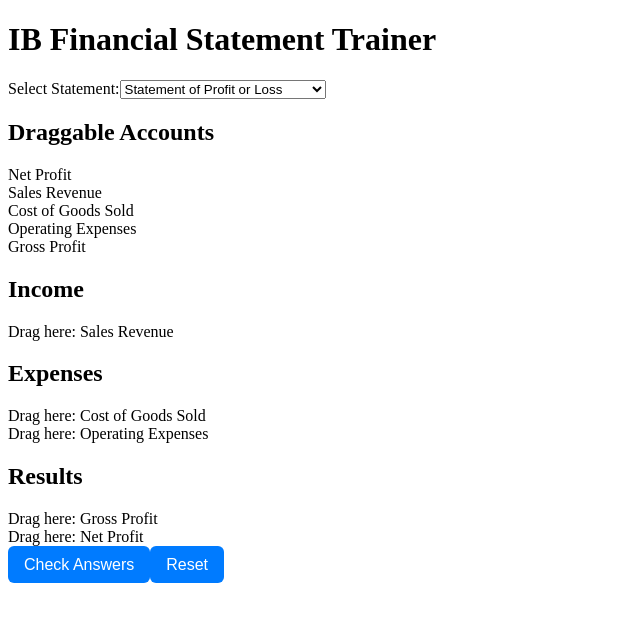
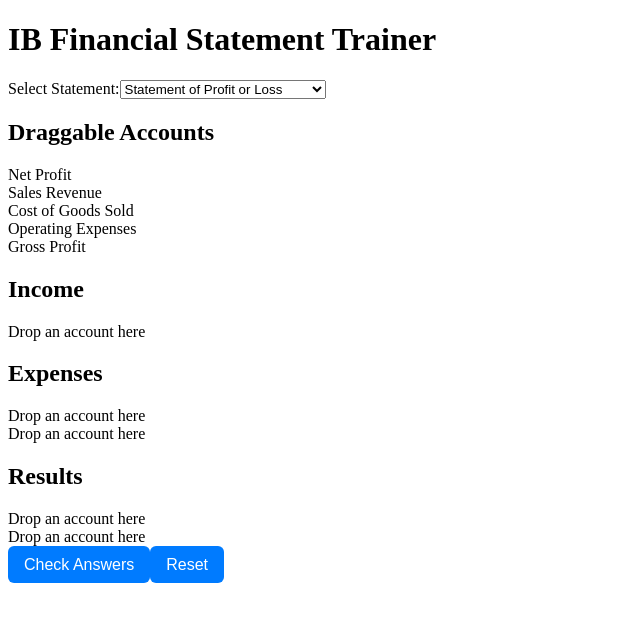
Before and after one commit to joncook1/financial-sorting-tool, a React (Create React App) app: page / in a window 1280 px wide. Shown: the top 622 px of the page, without its empty margins (0-640 px from the left). Built offline with nearby package versions, Linux system fonts and the light colour scheme.

Commit message:
Update App.js

```diff
--- a/src/App.js
+++ b/src/App.js
@@ -41,7 +41,7 @@ const subsections = {
     "Results": ["Gross Profit", "Net Profit"]
   },
   "Cash Flow Forecast": {
-    "Sections": ["Opening Balance", "Cash Inflows", "Cash Outflows", "Net Cash Flow", "Closing Balance"]
+    "": ["Opening Balance", "Cash Inflows", "Cash Outflows", "Net Cash Flow", "Closing Balance"]
   }
 };
 
@@ -61,7 +61,7 @@ function DraggableItem({ id, children }) {
   );
 }
 
-function DroppableSlot({ id, label, current, showCorrect }) {
+function DroppableSlot({ id, current, showCorrect }) {
   const { isOver, setNodeRef } = useDroppable({ id });
   const isCorrect = current === id;
   return (
@@ -74,7 +74,7 @@ function DroppableSlot({ id, label, current, showCorrect }) {
       {current ? (
         <div>{current}</div>
       ) : (
-        <div className="text-sm text-gray-500">Drag here: {label}</div>
+        <div className="text-sm text-gray-400 italic">Drop an account here</div>
       )}
       {showCorrect && !isCorrect && current && (
         <div className="text-sm text-red-600 mt-1">Correct: {id}</div>
@@ -142,12 +142,11 @@ export default function App() {
             {modeSubsections &&
               Object.entries(modeSubsections).map(([sectionTitle, sectionItems]) => (
                 <div key={sectionTitle} className="bg-white border rounded-lg p-4 mb-6 shadow-sm">
-                  <h2 className="text-lg font-semibold mb-3 text-gray-800 border-b pb-2">{sectionTitle}</h2>
+                  {sectionTitle && <h2 className="text-lg font-semibold mb-3 text-gray-800 border-b pb-2">{sectionTitle}</h2>}
                   {sectionItems.map((itemLabel) => (
                     <DroppableSlot
                       key={itemLabel}
                       id={itemLabel}
-                      label={itemLabel}
                       current={placements[itemLabel]}
                       showCorrect={submitted}
                     />
```
